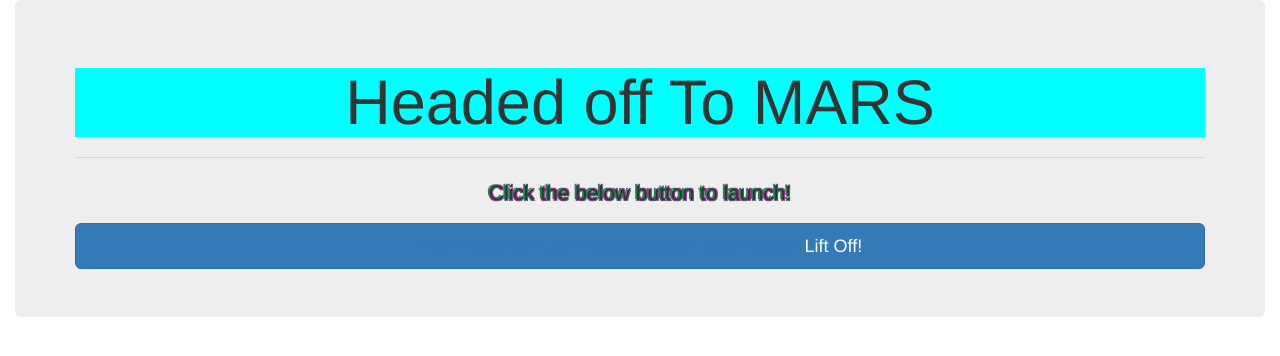
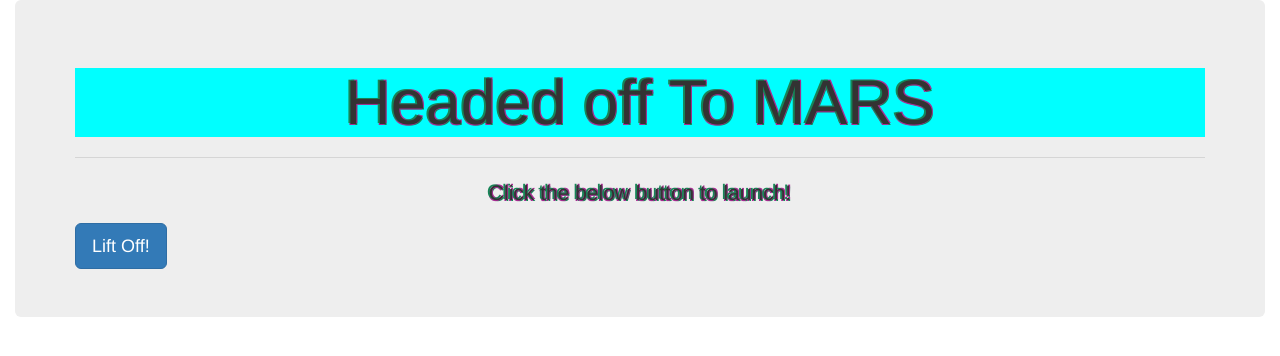
Before and after one commit to crissymlee/Web-ScrapingHW, a Flask app: page / in a window 1280 px wide. Shown: the top 356 px of the page. Run offline with Flask 2, Linux system fonts and the light colour scheme; data that the repository does not hold is empty; parts of the project's set-up code (start-up, migrations or seed data) failed here and were passed over; some libraries are stand-ins or nearby versions.

Commit message:
Update index.html
Update

```diff
--- a/Missions_to_Mars/Templates/index.html
+++ b/Missions_to_Mars/Templates/index.html
@@ -14,7 +14,9 @@
     <style>
         h1 {
             background-color: aqua;
-            text-align: center; }
+            text-align: center;
+            text-shadow: -2px -1px 0 rgb(23, 133, 87), 1px -1px 0 rgb(168, 44, 148), -1px 1px 0 rgb(168, 44, 148), 1px 1px 0 rgb(23, 133, 87);
+            text-align: center;}
     </style>
 
 
@@ -26,6 +28,6 @@
             <h1 class="display-4"> Headed off To MARS </h1>
             <hr class="my-4">
             <p style="text-shadow: -2px -1px 0 rgb(23, 133, 87), 1px -1px 0 rgb(168, 44, 148), -1px 1px 0 rgb(168, 44, 148), 1px 1px 0 rgb(23, 133, 87); text-align: center;">Click the below button to launch!</p>
-            <button type="button"class="btn btn-primary btn-lg btn-block"><a>href="http://127.0.0.1:5000/scrape" role="button"</a>Lift Off!</button>
+            <button type="button"class="btn btn-primary btn-lg btn-block><a>href="http://127.0.0.1:5000/scrape" role="button"</a>Lift Off!</button>
           </div>
     </div>
```
